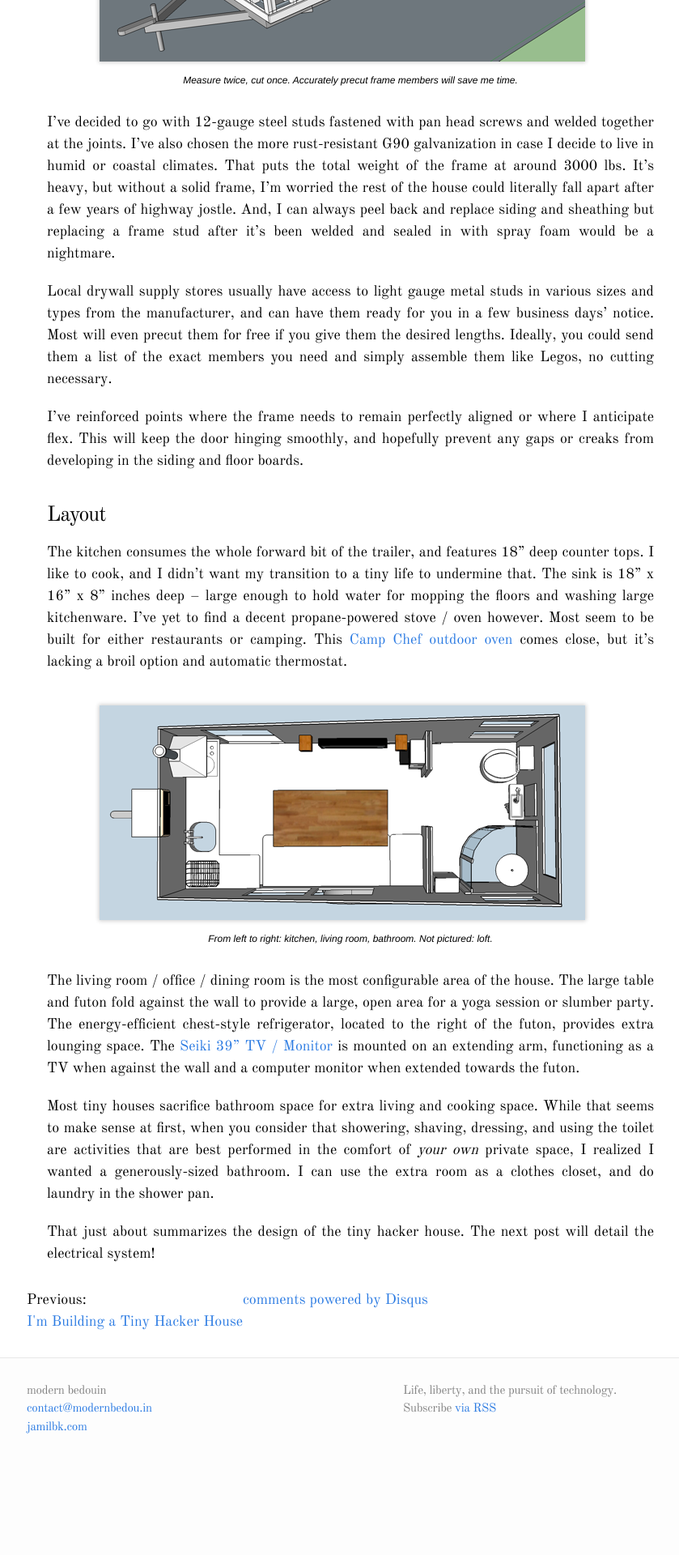
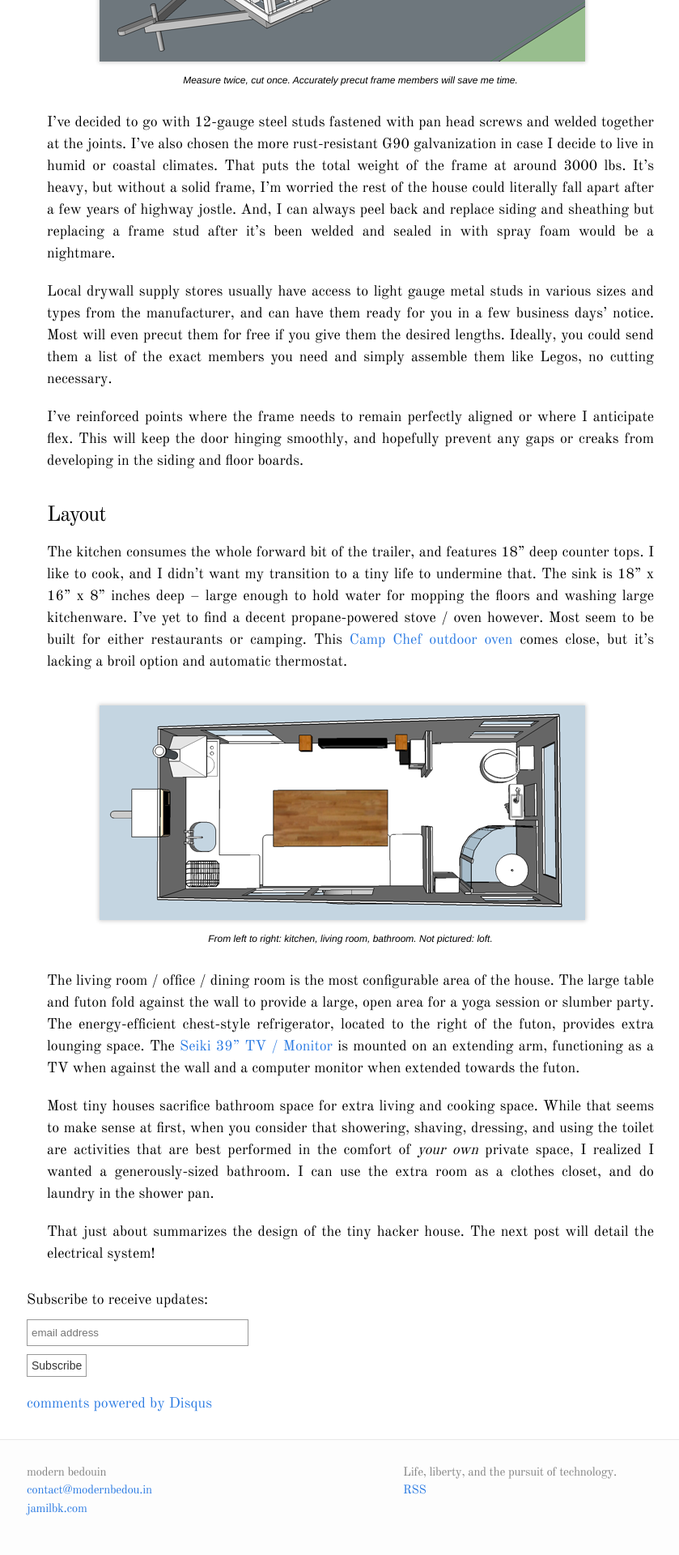
Before and after one commit to jamilbk/modernbedou.in, a Jekyll site: the page built from _posts/2014-10-22-tiny-hacker-house-design-part-i-overview.markdown, in a window 1280 px wide. Shown: the part 3804-5724 px from the top of the page at 81% size, without its empty margins (207-1046 px from the left). Built offline with Jekyll 4.4.1, drawn with Linux system fonts in a browser that asks for light colours; comment, search, counter and statistics services are not loaded; before the commit the page ends 5623 px from its top, so only the background shows below that.

Commit message:
signup form

```diff
--- a/_includes/footer.html
+++ b/_includes/footer.html
@@ -54,8 +54,7 @@
     <div class="footer-col-3 column">
       <p class="text">{{ site.description }}</p>
       <p class="rss-subscribe">
-        Subscribe
-        <a href="{{ "/feed.xml" | prepend: site.baseurl }}">via RSS</a>
+        <a href="{{ "/feed.xml" | prepend: site.baseurl }}">RSS</a>
       </p>
     </div>
 
--- a/_includes/head.html
+++ b/_includes/head.html
@@ -8,8 +8,8 @@
     <link rel="canonical" href="{{ page.url | replace:'index.html','' | prepend: site.baseurl | prepend: site.url }}">
 
     <!-- Custom CSS -->
+    <!-- <link href="//cdn-images.mailchimp.com/embedcode/slim-081711.css" rel="stylesheet" type="text/css"> -->
     <link href='http://fonts.googleapis.com/css?family=Old+Standard+TT' rel='stylesheet' type='text/css'>
     <link rel="stylesheet" href="{{ "/css/main.css" | prepend: site.baseurl }}">
     <link rel="stylesheet" href="{{ "/css/modernbedouin.css" | prepend: site.baseurl }}">
-
 </head>
--- /dev/null
+++ b/_includes/signup.html
@@ -0,0 +1,12 @@
+<div id="mc_embed_signup">
+  <form action="//elbii.us3.list-manage.com/subscribe/post?u=fc7424069468a7c5e44a4ee0b&amp;id=fd13c517cb" method="post" id="mc-embedded-subscribe-form" name="mc-embedded-subscribe-form" class="validate" target="_blank" novalidate>
+    <div id="mc_embed_signup_scroll">
+      <label for="mce-EMAIL">Subscribe to receive updates:</label>
+      <br>
+      <input type="email" value="" name="EMAIL" class="email" id="mce-EMAIL" placeholder="email address" required>
+    <!-- real people should not fill this in and expect good things - do not remove this or risk form bot signups-->
+      <div style="position: absolute; left: -5000px;"><input type="text" name="b_fc7424069468a7c5e44a4ee0b_fd13c517cb" tabindex="-1" value=""></div>
+      <div class="clear"><input type="submit" value="Subscribe" name="subscribe" id="mc-embedded-subscribe" class="button"></div>
+    </div>
+  </form>
+</div>
--- a/_layouts/post.html
+++ b/_layouts/post.html
@@ -14,29 +14,18 @@ layout: default
 
 </div>
 
-<nav>
-  <ul class="prev-next-links">
-    {% if page.previous %}
-    <li style="float:left">
-      <h3>
-        Previous:
-      </h3>
-      <a href="{{ page.previous.url }}">
-        {{ page.previous.title }}
-      </a>
-    </li>
+<div id="post-post">
+  <div style="float:left">
+    {% include signup.html %}
+  </div>
+  <div style="float:right; margin-top: 10px;">
+    {% if page.next %}
+    <h3> Next post: </h3>
+    <a href="{{ page.next.url }}"> {{ page.next.title }} </a>
     {% endif %}
-    {% if page.next %}
-    <li style="float:right">
-      <h3>
-        Next:
-      </h3>
-      <a href="{{ page.next.url }}">
-        {{ page.next.title }}
-      </a>
-    </li>
-    {% endif %}
-  </ul>
-</nav>
+  </div>
+</div>
+
+<div style="clear: both; min-height: 20px;"></div>
 
 {% if page.comments %}{% include comments.html %}{% endif %}
--- a/css/modernbedouin.css
+++ b/css/modernbedouin.css
@@ -59,3 +59,34 @@ body {
   margin-top: -15px;
   margin-bottom: 30px;
 }
+
+#mc_embed_signup input.email {
+  margin: 10px 0;
+  padding: 8px 0;
+  text-indent: 5px;
+  width: 272px;
+  min-width: 130px;
+}
+
+#mc_embed_signup input.button {
+  padding: 5px;
+  font-size: 14px;
+  background-color: #fff;
+  color: #333;
+}
+
+#mc_embed_signup input.button:hover {
+  color: #fff;
+  background-color: #333;
+}
+
+
+
+#mc_embed_signup input {
+  border: 1px solid #999;
+  -webkit-appearance: none;
+}
+
+#mc_embed_signup {
+  float: left;
+}
```
